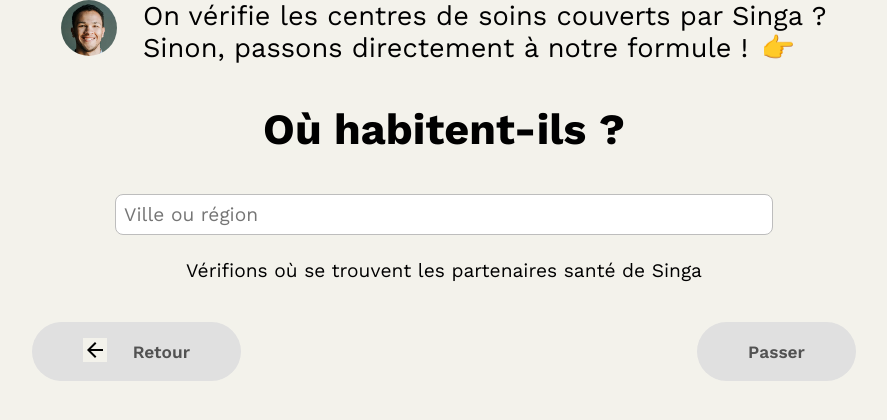
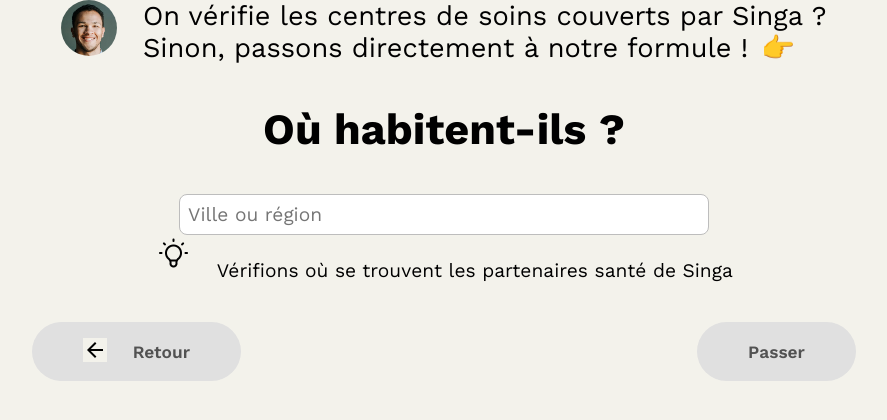
Before and after one commit to WildCodeSchool/paris-0921-project3-my-singa-assurance, a React (Vite) app: page /recipientLocation in a window 1280 px wide. Shown: the top 420 px of the page, without its empty margins (196-1083 px from the left). Built offline with nearby package versions, Linux system fonts and the light colour scheme.

Commit message:
style update the bulb light icon

```diff
--- a/src/components/RecipientLocation.jsx
+++ b/src/components/RecipientLocation.jsx
@@ -3,6 +3,7 @@ import React from 'react';
 import style from './style/RecipientLocation.module.scss';
 import portrait from '../assets/portraitRecipient.png';
 import ArrowBackOutlinedIcon from '@material-ui/icons/ArrowBackOutlined';
+import lightbulb from '../assets/lightBulb.png';
 
 function RecipientLocation() {
   const Emoji = (props) => (
@@ -31,6 +32,9 @@ function RecipientLocation() {
         <input type="text" id="text" name="test" placeholder="Ville ou région" className={style.RecipientLocationChooseRegionInput} />
       </div>
       <div className={style.RecipientLocationTextMain}>
+        <div className={style.RecipientLocationIconLightBulbMain}>
+          <img src={lightbulb} alt="idea" className={style.RecipientLocationIconLightBulb} />
+        </div>
         <p className={style.RecipientLocationText}>Vérifions où se trouvent les partenaires santé de Singa</p>
       </div>
       <div className={style.RecipientLocationButtonMain}>
--- a/src/components/style/RecipientLocation.module.scss
+++ b/src/components/style/RecipientLocation.module.scss
@@ -8,8 +8,8 @@
 }
 
 .RecipientLocationTitle {
-    display: flex;
-    justify-content: space-around;
+  display: flex;
+  justify-content: space-around;
 }
 
 .RecipientLocationPortrait {
@@ -50,7 +50,7 @@
   font-size: 1.2em;
   font-weight: 500;
   padding: 1vh;
-  width: 50vw;
+  width: 40vw;
 }
 
 .RecipientLocationText {
@@ -59,6 +59,18 @@
   font-weight: 500;
   margin-top: 3vh;
   margin-bottom: 3vh;
+}
+
+.RecipientLocationTextMain {
+  display: flex;
+  justify-content: space-around;
+}
+
+.RecipientLocationIconLightBulb {
+  width: 36px;
+  margin-right: 2vw;
+  align-items: center;
+  display: flex;
 }
 
 .RecipientLocationButtonMain {
@@ -79,12 +91,12 @@
     padding-right: 4vw;
     padding-left: 4vw;
   }
-  .RecipientLocationIcon{
-      margin-right: 2vw;
-      background: none;
+  .RecipientLocationIcon {
+    margin-right: 2vw;
+    background: none;
   }
 
-  .RecipientLocationButtonText{
+  .RecipientLocationButtonText {
     color: #525252;
     background: none;
     font-family: 'work sans', sans-serif;
```
Also changed, not shown: src/assets/lightBulb.png (added).
